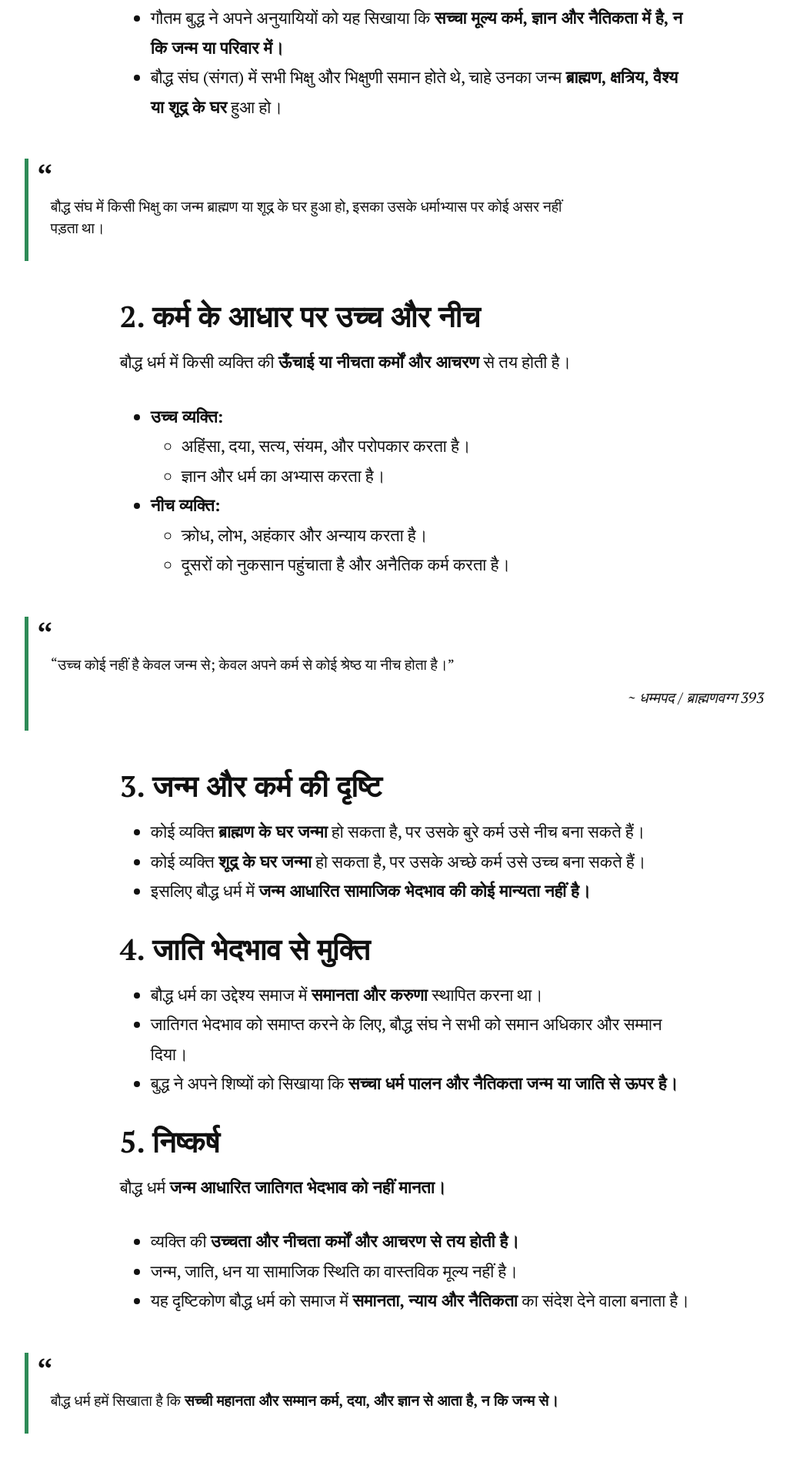
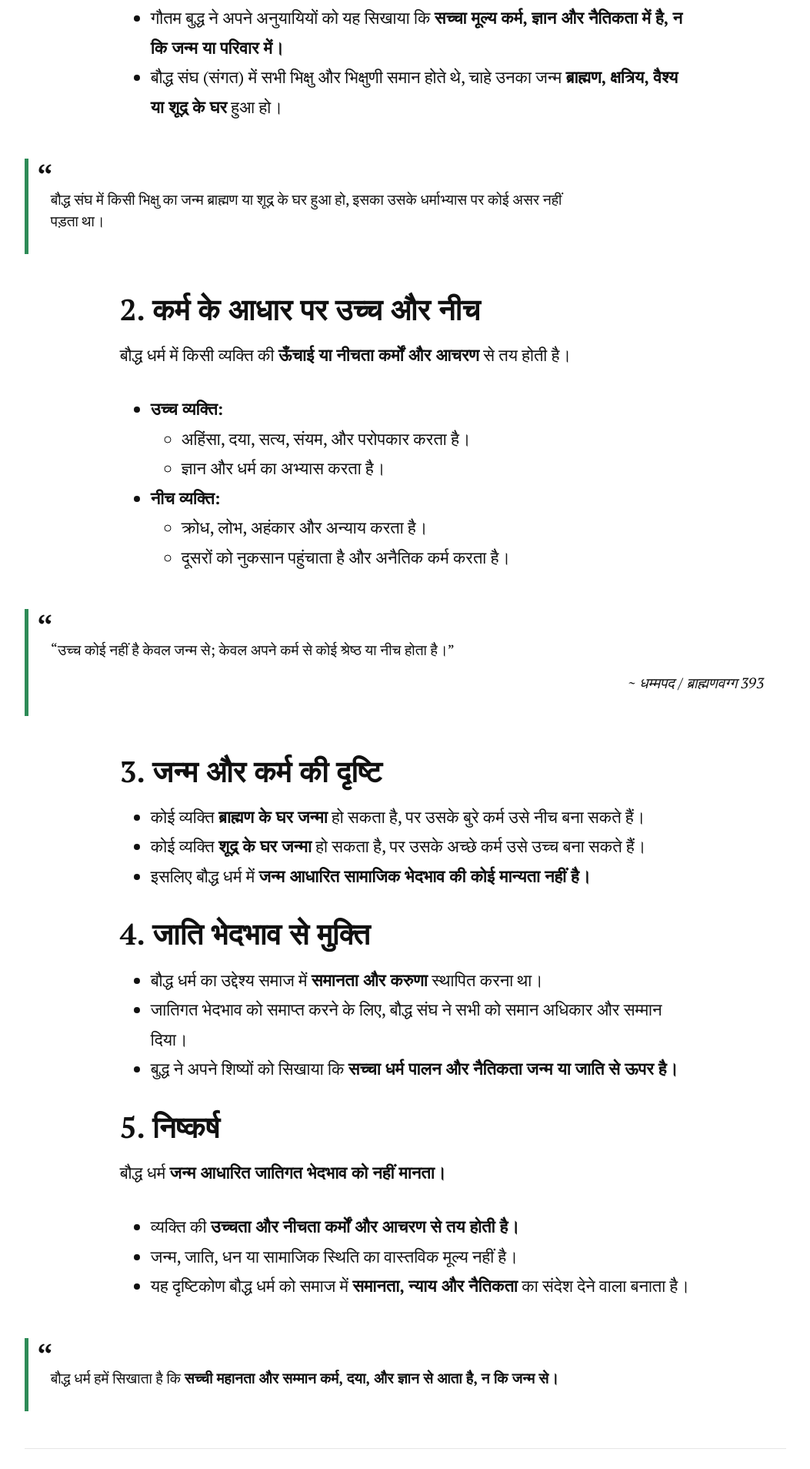
Before and after one commit to siddharthvishwamitra/dhammablog, a Jekyll site: the page built from _posts/2023-05-16-buddhism-and-caste.markdown, in a window 1280 px wide. Shown: the part 802-2710 px from the top of the page at 77% size, without its empty margins (113-1166 px from the left). Built offline with Jekyll 4.4.1, drawn with Linux system fonts in a browser that asks for light colours; nearby versions of some CDN libraries.

Commit message:
update _mobileup.scss

```diff
--- a/_sass/breakpoints/_mobileup.scss
+++ b/_sass/breakpoints/_mobileup.scss
@@ -245,7 +245,7 @@ POST STYLING
 		}
 
 		p {
-  	margin: 1em 0 0.2em;
+  	margin: 0.5em 0 0.2em;
 	}
 
 		p:last-child {
```
